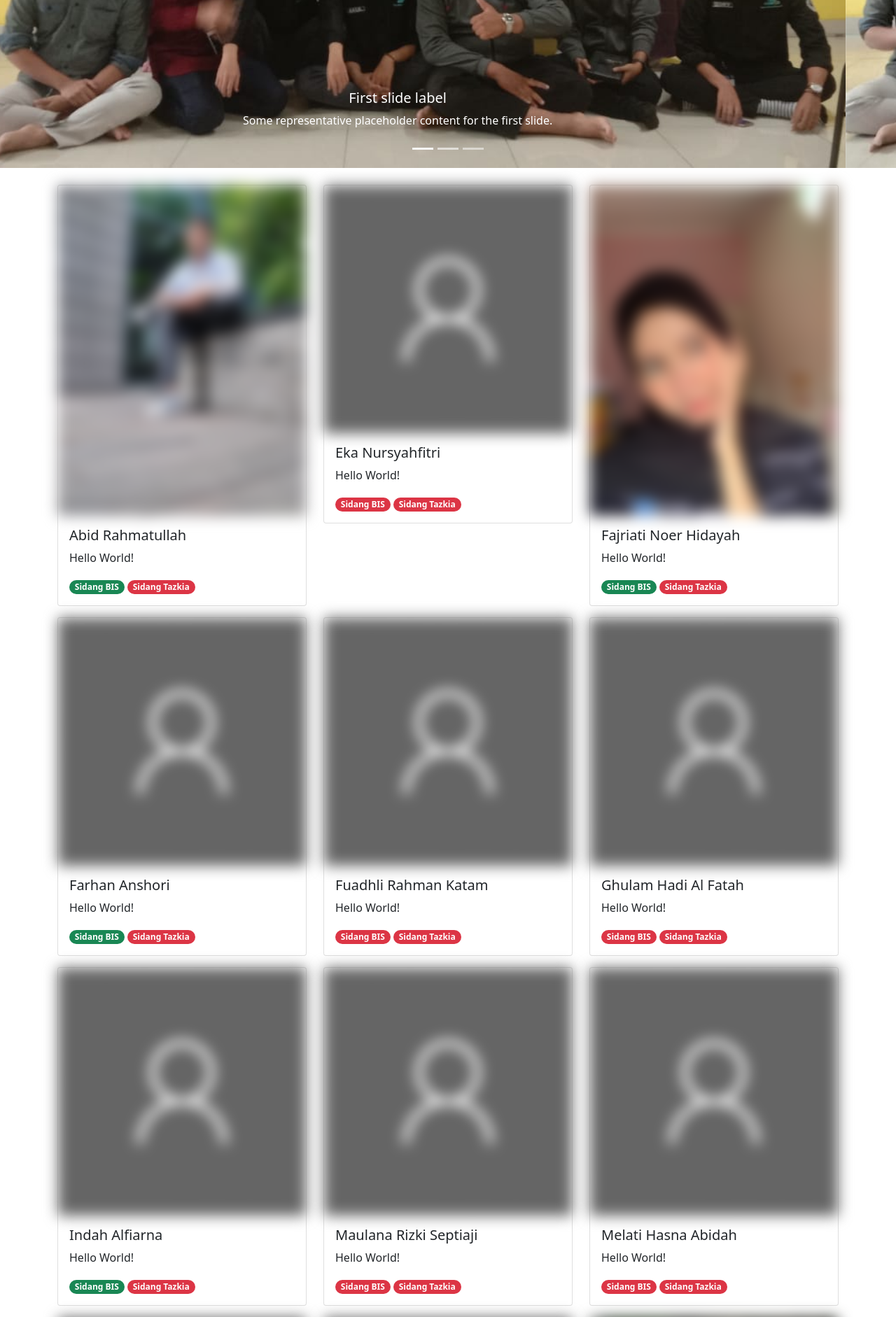
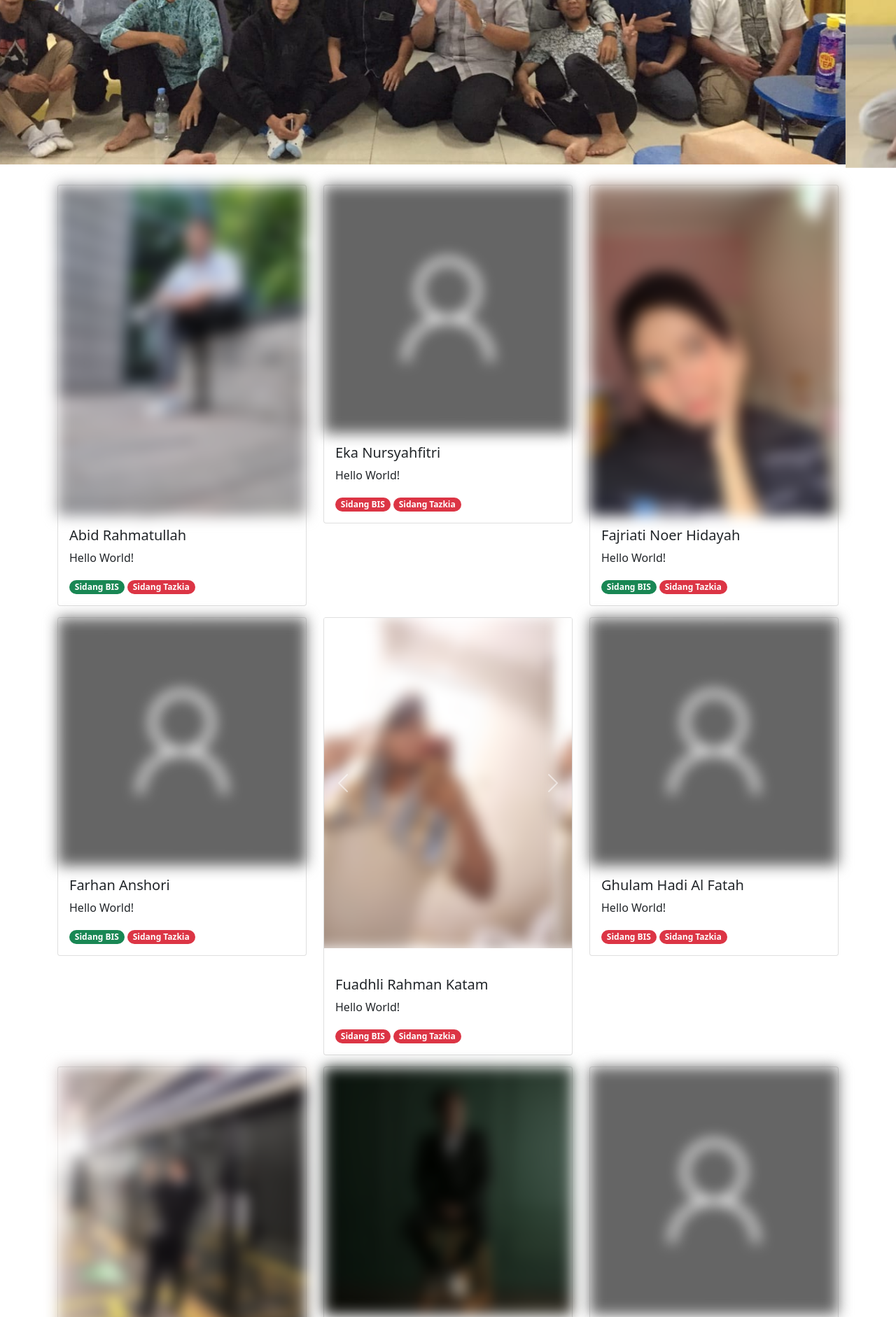
Before and after one commit to OverStache/ftui17, a plain HTML site: page index.html in a window 1280 px wide. Shown: the part 540-2422 px from the top of the page at 70% size. Drawn offline with nearby package versions, Linux system fonts and the light colour scheme.

Commit message:
add & update photos farhan, fuad, indah, carousel4 +indah quote +fuad carousel photos

```diff
--- a/index.html
+++ b/index.html
@@ -17,7 +17,7 @@
       filter: blur(10px);
     }
   </style>
-  <title>Hello, world!</title>
+  <title>FTUI 17</title>
 </head>
 
 <body>
@@ -46,34 +46,25 @@
   </nav>
   <!-- carousel -->
   <div id="carouselExampleCaptions" class="carousel slide mb-4" data-bs-ride="carousel">
-    <div class="carousel-indicators">
-      <button type="button" data-bs-target="#carouselExampleCaptions" data-bs-slide-to="0" class="active"
-        aria-current="true" aria-label="Slide 1"></button>
-      <button type="button" data-bs-target="#carouselExampleCaptions" data-bs-slide-to="1"
-        aria-label="Slide 2"></button>
-      <button type="button" data-bs-target="#carouselExampleCaptions" data-bs-slide-to="2"
-        aria-label="Slide 3"></button>
-    </div>
     <div class="carousel-inner">
       <div class="carousel-item active">
+        <img src="img/carousel4.jpeg" class="d-block w-100" alt="default.jpg">
+        <div class="carousel-caption d-none d-md-block">
+        </div>
+      </div>
+      <div class="carousel-item">
         <img src="img/carousel1.jpeg" class="d-block w-100" alt="default.jpg">
         <div class="carousel-caption d-none d-md-block">
-          <h5>First slide label</h5>
-          <p>Some representative placeholder content for the first slide.</p>
         </div>
       </div>
       <div class="carousel-item">
         <img src="img/carousel2.jpeg" class="d-block w-100" alt="default.jpg">
         <div class="carousel-caption d-none d-md-block">
-          <h5>Second slide label</h5>
-          <p>Some representative placeholder content for the second slide.</p>
         </div>
       </div>
       <div class="carousel-item">
         <img src="img/carousel3.jpeg" class="d-block w-100" alt="default.jpg">
         <div class="carousel-caption d-none d-md-block">
-          <h5>Third slide label</h5>
-          <p>Some representative placeholder content for the third slide.</p>
         </div>
       </div>
     </div>
@@ -140,7 +131,29 @@
       <!-- fuad -->
       <div class="col-md-4 mb-3">
         <div class="card">
-          <img src="img/user.png" class="card-img-top belomLulus" alt="...">
+          <!-- carousel -->
+          <div id="carouselFuad" class="carousel slide mb-4" data-bs-ride="carousel">
+            <div class="carousel-inner">
+              <div class="carousel-item active">
+                <img src="img/fuad.jpeg" class="d-block w-100 card-img-top belomLulus" alt="default.jpg">
+                <div class="carousel-caption d-none d-md-block">
+                </div>
+              </div>
+              <div class="carousel-item">
+                <img src="img/fuadElon.jpeg" class="d-block w-100 card-img-top belomLulus" alt="default.jpg">
+                <div class="carousel-caption d-none d-md-block">
+                </div>
+              </div>
+            </div>
+            <button class="carousel-control-prev" type="button" data-bs-target="#carouselFuad" data-bs-slide="prev">
+              <span class="carousel-control-prev-icon" aria-hidden="true"></span>
+              <span class="visually-hidden">Previous</span>
+            </button>
+            <button class="carousel-control-next" type="button" data-bs-target="#carouselFuad" data-bs-slide="next">
+              <span class="carousel-control-next-icon" aria-hidden="true"></span>
+              <span class="visually-hidden">Next</span>
+            </button>
+          </div>
           <div class="card-body">
             <h5 class="card-title">Fuadhli Rahman Katam</h5>
             <p class="card-text">Hello World!</p>
@@ -164,10 +177,10 @@
       <!-- indah -->
       <div class="col-md-4 mb-3">
         <div class="card">
-          <img src="img/user.png" class="card-img-top belomLulus" alt="...">
+          <img src="img/indah.jpeg" class="card-img-top belomLulus" alt="...">
           <div class="card-body">
             <h5 class="card-title">Indah Alfiarna</h5>
-            <p class="card-text">Hello World!</p>
+            <p class="card-text">Do the best we will be the best</p>
             <span class="badge rounded-pill bg-success">Sidang BIS</span>
             <span class="badge rounded-pill bg-danger">Sidang Tazkia</span>
           </div>
@@ -176,7 +189,7 @@
       <!-- maul -->
       <div class="col-md-4 mb-3">
         <div class="card">
-          <img src="img/user.png" class="card-img-top belomLulus" alt="...">
+          <img src="img/maul.jpeg" class="card-img-top belomLulus" alt="...">
           <div class="card-body">
             <h5 class="card-title">Maulana Rizki Septiaji</h5>
             <p class="card-text">Hello World!</p>
@@ -305,6 +318,16 @@
           </div>
         </div>
       </div>
+      <!-- fannia -->
+      <div class="col-md-4 mb-3">
+        <div class="card">
+          <img src="img/user.png" class="card-img-top" alt="...">
+          <div class="card-body">
+            <h5 class="card-title">Fannia Mauludiyah</h5>
+            <p class="card-text">Hello World!</p>
+          </div>
+        </div>
+      </div>
       <!-- sekar -->
       <div class="col-md-4 mb-3">
         <div class="card">
```
Also changed, not shown: img/carousel4.jpeg (added), img/farhan.jpeg (added), img/fuad.jpeg (added), img/fuadElon.jpeg (added), img/indah.jpeg (added), img/maul.jpeg (added).
